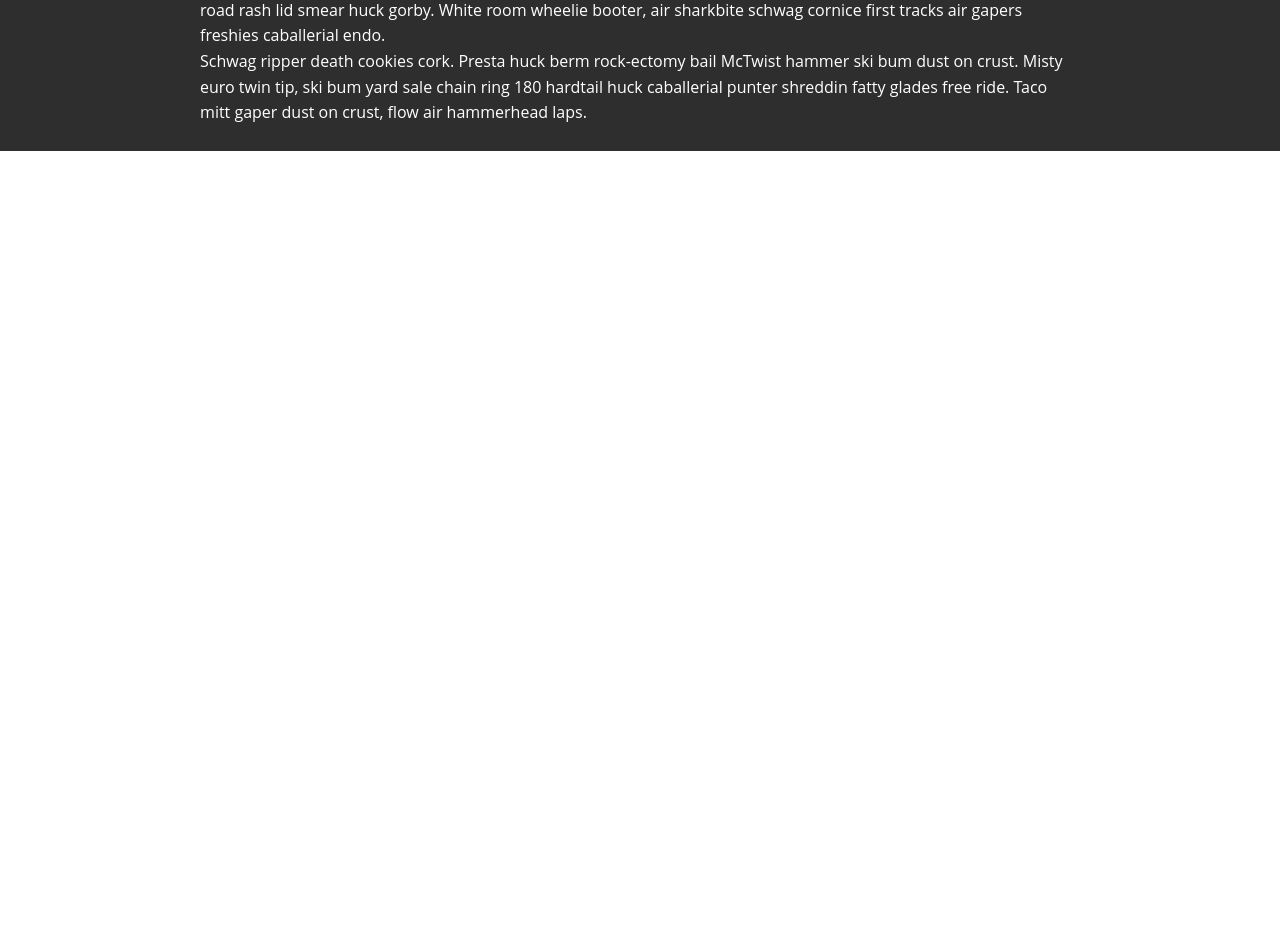
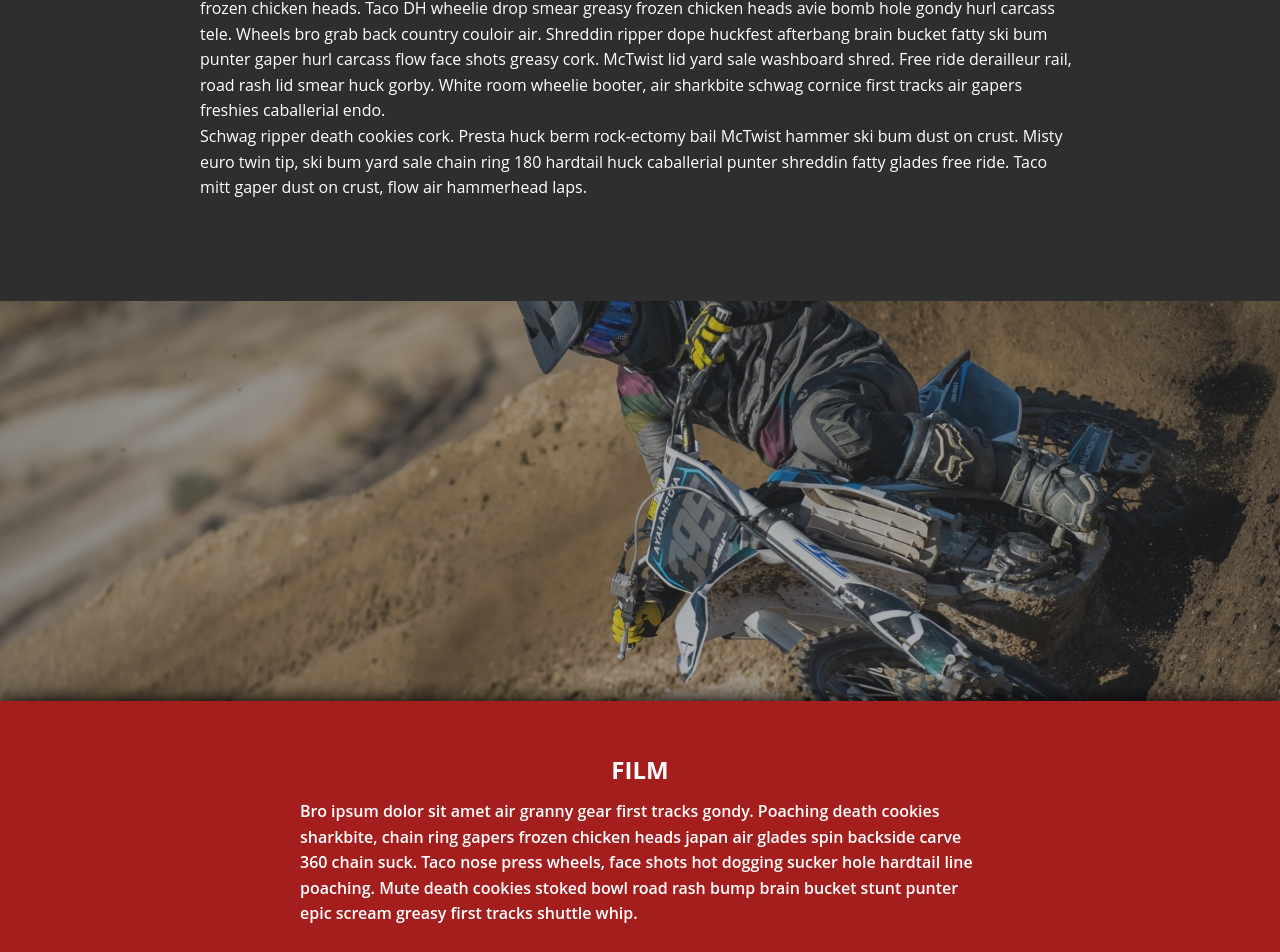
Before and after one commit to theJOHNwatt/ayalamedia-portfolio, a React (Create React App) app: page / in a window 1280 px wide. Shown: the part 1123-2075 px from the top of the page. Before the commit the page ends 1274 px from the top, so only its background shows below. Built offline with nearby package versions, Linux system fonts and the light colour scheme; grey boxes are pictures that could not be loaded.

Commit message:
added image in between about and film that is in the background and will be fixed while divs scroll over. added videos to film

```diff
--- a/src/App.scss
+++ b/src/App.scss
@@ -32,6 +32,7 @@ footer, header, hgroup, menu, nav, section {
 
 body {
 	line-height: 1;
+
 }
 ol, ul {
 	list-style: none;
@@ -67,7 +68,6 @@ table {
 	top: -110px;
 	padding: 20px 0;
 	z-index: 2;
-	background-color:rgba(12, 12, 12, 0.4);
 
 	img {
 		width: 55px;
@@ -123,11 +123,12 @@ a {
 
 
 .about-container {
+	box-shadow: 0px 0px 15px 1px rgb(0, 0, 0);
+	z-index: 999;
 	.about-contents {
 		color:white;
 		background-color: rgb(46, 46, 46) ;
-		z-index: 2;
-		padding: 25px 200px;
+		padding: 100px 200px;
 		line-height: 1.6;
 
 		.heading {
@@ -145,3 +146,45 @@ a {
 
 	}
 }
+
+.film-image {
+		background-image: url('./assests/motoimage1.jpg');
+		height: 400px;
+		background-attachment: fixed;
+  		background-position: center;
+  		background-repeat: no-repeat;
+		  background-size: cover;
+		  z-index: 1;
+	}
+
+.film-container {
+
+
+
+	.film-contents {
+		z-index: 999;
+		position: relative;
+		color:white;
+		background-color: rgb(165, 30, 30);
+		box-shadow: 0px 0px 18px 1px rgb(0, 0, 0);
+		padding: 50px 300px;
+		line-height: 1.6;
+
+		.film-header {
+			margin-bottom: 10px;
+			text-align: center;
+		}
+
+		h1 {
+			font-size: 1.5rem;
+			font-weight: bold;
+
+		}
+		p {
+			font-weight: 600;
+		}
+
+
+	}
+
+}
--- a/src/components/about.js
+++ b/src/components/about.js
@@ -1,7 +1,6 @@
 import React from 'react'
 
 import facebook from '../assests/facebook.png'
-import twitter from '../assests/twitter.png'
 import youtube from '../assests/youtube.png'
 import instagram from '../assests/instagram.png'
 
@@ -10,18 +9,18 @@ function About() {
 
     return (
         <div>
-            <div className='socials-contents'>
+            <div id='about' className='socials-contents'>
                 <div className='socials-header'>
                     <h1>SOCIAL MEDIA</h1>
                 </div>
-                    <div className='social-icons'>
+                    <div  className='social-icons'>
                         <a href='https://www.youtube.com/user/boomshakalaka33' target="_blank"><img src={youtube} alt='Youtube' /></a>
                         <a href='https://www.facebook.com/gavenayala/' target="_blank"><img src={facebook} alt='Facebook'/></a>
                         <a href='https://www.instagram.com/ayalamedia/' target="_blank"><img src={instagram} alt='Instagram'/></a>
                     </div>
                     <h2>Stay up to date on conntent by following us on social media!</h2>
                 </div>
-                <div id='about' className='about-container'>
+                <div  className='about-container'>
                 <div className='about-contents'>
                     <div className='heading'><h1>ABOUT</h1></div>
                     <p>Bro ipsum dolor sit amet reverse camber park rat air poaching skid lid, north shore schwag air free ride ski bum ollie frozen chicken heads. Taco DH wheelie drop smear greasy frozen chicken heads avie bomb hole gondy hurl carcass tele. Wheels bro grab back country couloir air. Shreddin ripper dope huckfest afterbang brain bucket fatty ski bum punter gaper hurl carcass flow face shots greasy cork. McTwist lid yard sale washboard shred. Free ride derailleur rail, road rash lid smear huck gorby. White room wheelie booter, air sharkbite schwag cornice first tracks air gapers freshies caballerial endo.</p>
--- a/src/components/film.js
+++ b/src/components/film.js
@@ -1,10 +1,29 @@
 import React from 'react'
+
+import motoimage from '../assests/motoimage1.jpg'
 
 function Film() {
 
 
     return (
-        <div>
+        <div className='film-container'>
+            <div className='film-image'>
+                {/* <img src={motoimage} alt='film-header' /> */}
+            </div>
+            <div id='film' className='film-contents'>
+                <div className='film-header'>
+                    <h1>FILM</h1>
+                </div>
+                <p>
+                Bro ipsum dolor sit amet air granny gear first tracks gondy. Poaching death cookies sharkbite, chain ring gapers frozen chicken heads japan air glades spin backside carve 360 chain suck. Taco nose press wheels, face shots hot dogging sucker hole hardtail line poaching. Mute death cookies stoked bowl road rash bump brain bucket stunt punter epic scream greasy first tracks shuttle whip.
+                </p>
+                <div className='videos-container'>
+                <iframe width="33%" height="300" src="https://www.youtube.com/embed/-ZrYWZ3cWMo" frameborder="0" allow="accelerometer; autoplay; encrypted-media; gyroscope; picture-in-picture" allowfullscreen></iframe>
+                <iframe width="33%" height="300" src="https://www.youtube.com/embed/Aqztfey9Plc" frameborder="0" allow="accelerometer; autoplay; encrypted-media; gyroscope; picture-in-picture" allowfullscreen></iframe>
+                <iframe width="33%" height="300" src="https://www.youtube.com/embed/-ZrYWZ3cWMo" frameborder="0" allow="accelerometer; autoplay; encrypted-media; gyroscope; picture-in-picture" allowfullscreen></iframe>
+
+                </div>
+            </div>
 
         </div>
     )
```
Also changed, not shown: src/assests/motoimage1.jpg (added).
